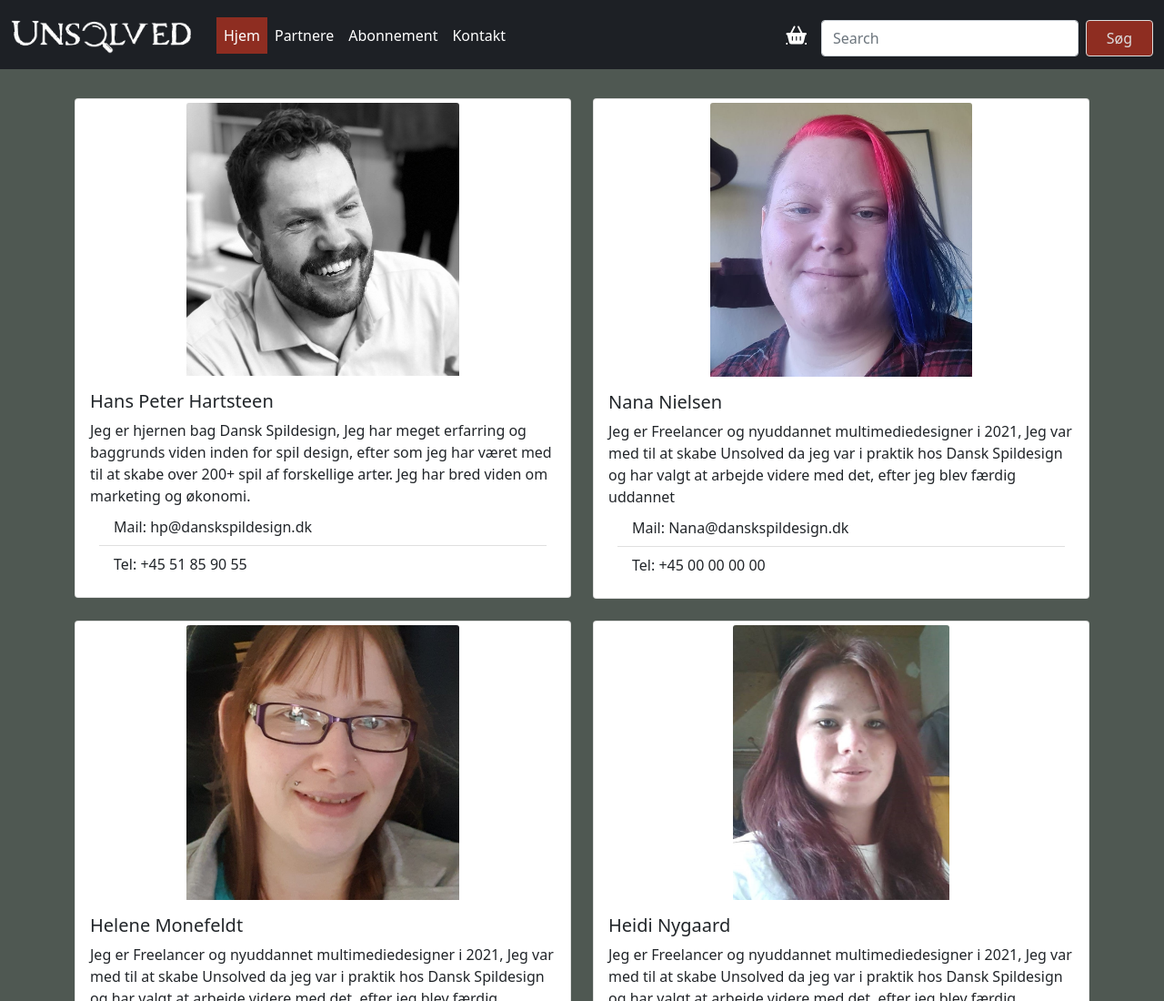
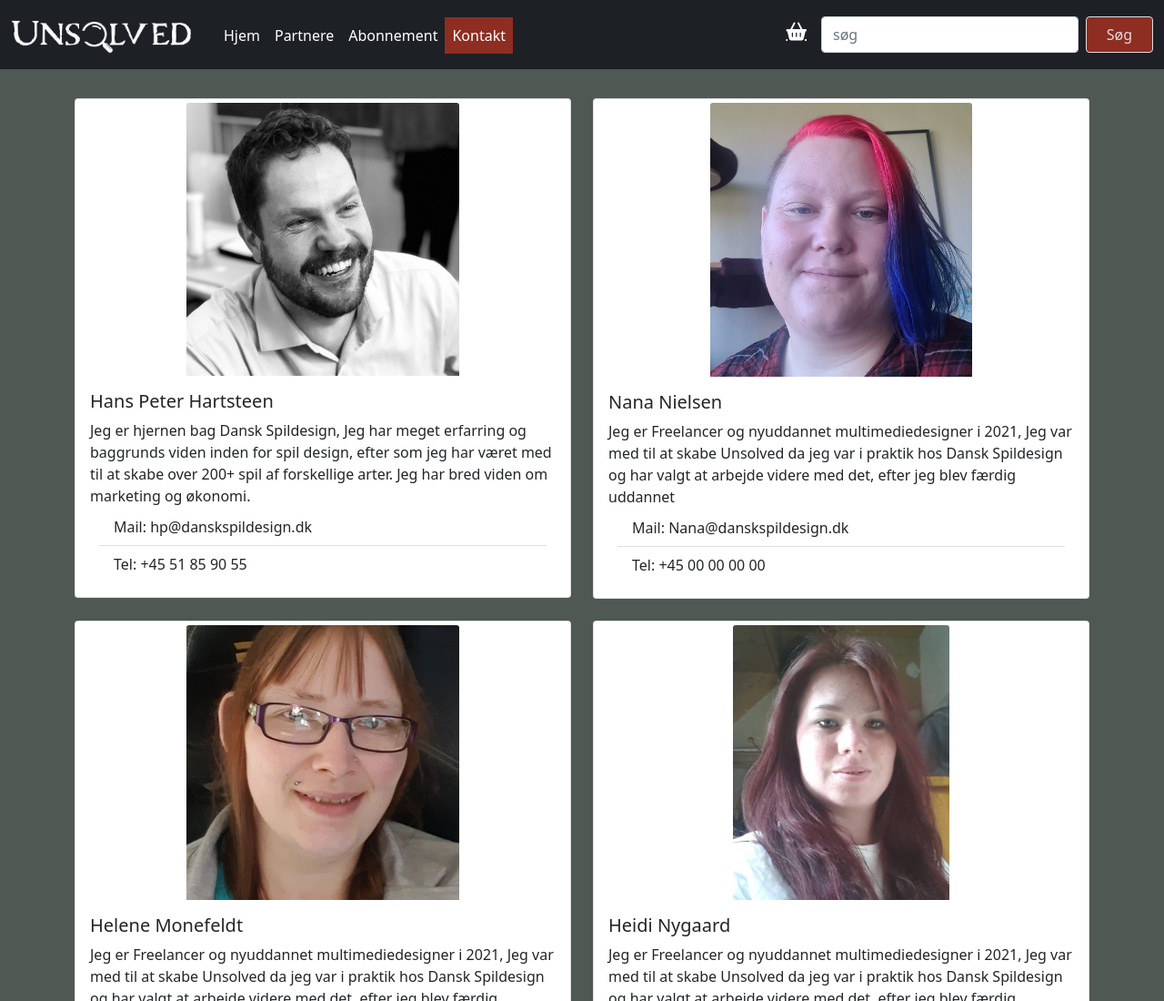
Before and after one commit to Zentia-DK/Unsolved, a website: page kontakt.html in a window 1280 px wide. Shown: the top 1100 px of the page at 91% size. Drawn offline with nearby package versions, Linux system fonts and the light colour scheme.

Commit message:
navbar ændret igen - Helene

```diff
--- a/kontakt.html
+++ b/kontakt.html
@@ -29,35 +29,33 @@
 <!-- i <body> har man alt indhold på siden som brugeren kan se -->
 <body>
 <!-- Header -->
+
 <nav class="navbar navbar-expand-lg navbar-light bg-secondary">
     <div class="container-fluid">
-        <a class="navbar-brand" href="index.html"><img src="Image/logohvidfærdig.png" class="img-fluid" alt="Responsive" style="width: 200px"></a>
-        <button class="navbar-toggler " type="button" data-bs-toggle="collapse" data-bs-target="#navbarTogglerDemo03" aria-controls="navbarTogglerDemo03" aria-expanded="false" aria-label="Toggle navigation">
-            <span class="navbar-toggler-icon bg-danger "></span>
+        <a class="navbar-brand" href="index.html"><img src="Image/logohvidfærdig.png" class="img-fluid" alt="Responsive" style="width: 200px"></a></a>
+        <button class="navbar-toggler" type="button" data-bs-toggle="collapse" data-bs-target="#navbarTogglerDemo02" aria-controls="navbarTogglerDemo02" aria-expanded="false" aria-label="Toggle navigation">
+            <span class="navbar-toggler-icon bg-danger"></span>
         </button>
-
-        <div class="collapse navbar-collapse" id="navbarTogglerDemo03">
-            <ul class="navbar-nav  me-auto  mb-2 mb-lg-0">
-                <li class="nav-item ">
-                    <a class="nav-link active text-light bg-danger float-end text-right" aria-current="page" href="index.html">Hjem</a>
+        <div class="collapse navbar-collapse" id="navbarTogglerDemo02">
+            <ul class="navbar-nav me-auto mb-2 mb-lg-0">
+                <li class="nav-item">
+                    <a class="nav-link active text-light float-end text-right" aria-current="page" href="index.html">Hjem</a>
                 </li>
                 <li class="nav-item">
                     <a class="nav-link text-light float-end text-right" href="partnere.html">Partnere</a>
                 </li>
                 <li class="nav-item">
-                    <a class="nav-link text-light float-end text-right" href="abonnement.html" >Abonnement</a>
+                    <a class="nav-link text-light float-end text-right" href="abonnement.html">Abonnement</a>
                 </li>
                 <li class="nav-item">
-                    <a class="nav-link text-light float-end text-right" href="kontakt.html">Kontakt</a>
+                    <a class="nav-link text-light float-end text-right bg-danger" href="kontakt.html">Kontakt</a>
                 </li>
             </ul>
-
-            <form class="d-flex mt-2 ">
+            <form class="d-flex">
                 <a class="fas fa-shopping-basket fa-lg white-text fa-1x mb-2 m-3 text-white " href="errorside.html"></a>
-                <input class="form-control me-2  text-danger" type="search" placeholder="Search" aria-label="Search">
+                <input class="form-control me-2 text-danger" type="search" placeholder="søg" aria-label="Search">
                 <button class="btn btn-outline-success bg-danger" type="submit">Søg</button>
             </form>
-
         </div>
     </div>
 </nav>
```
Also changed, not shown: abonnement.html (+10 -13 lines), index.html (+12 -14 lines), partnere.html (+11 -14 lines).
